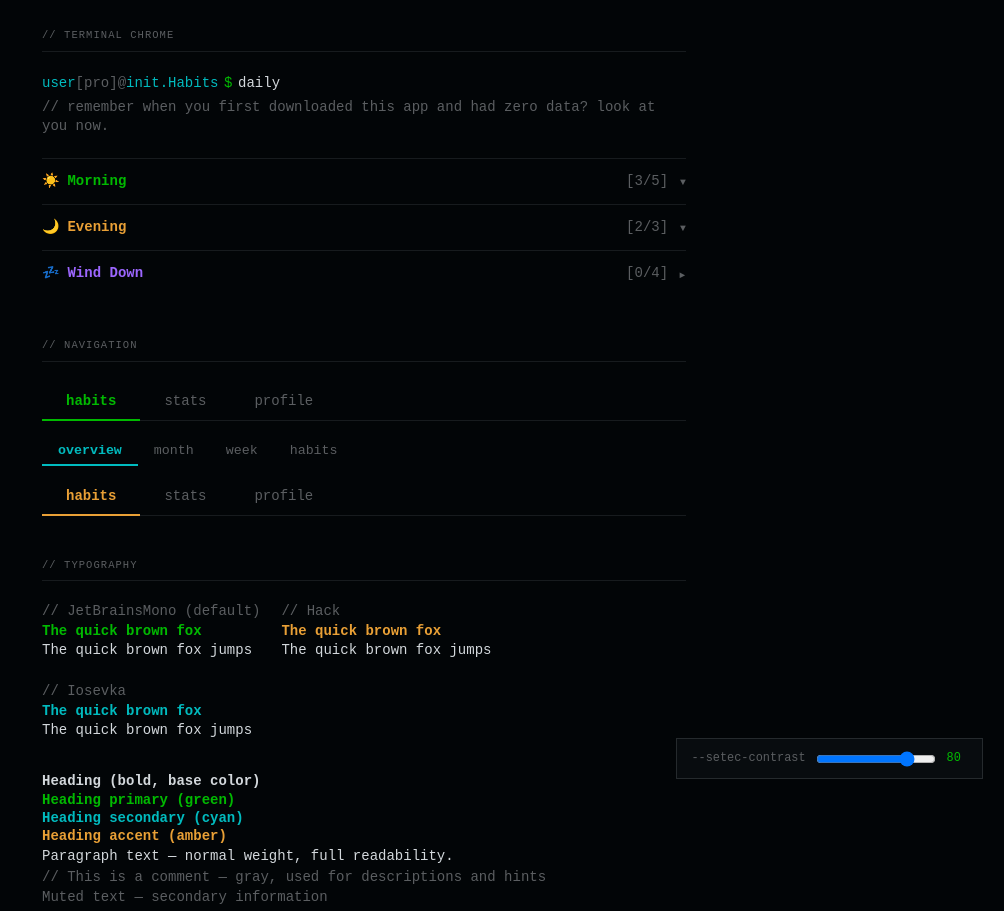
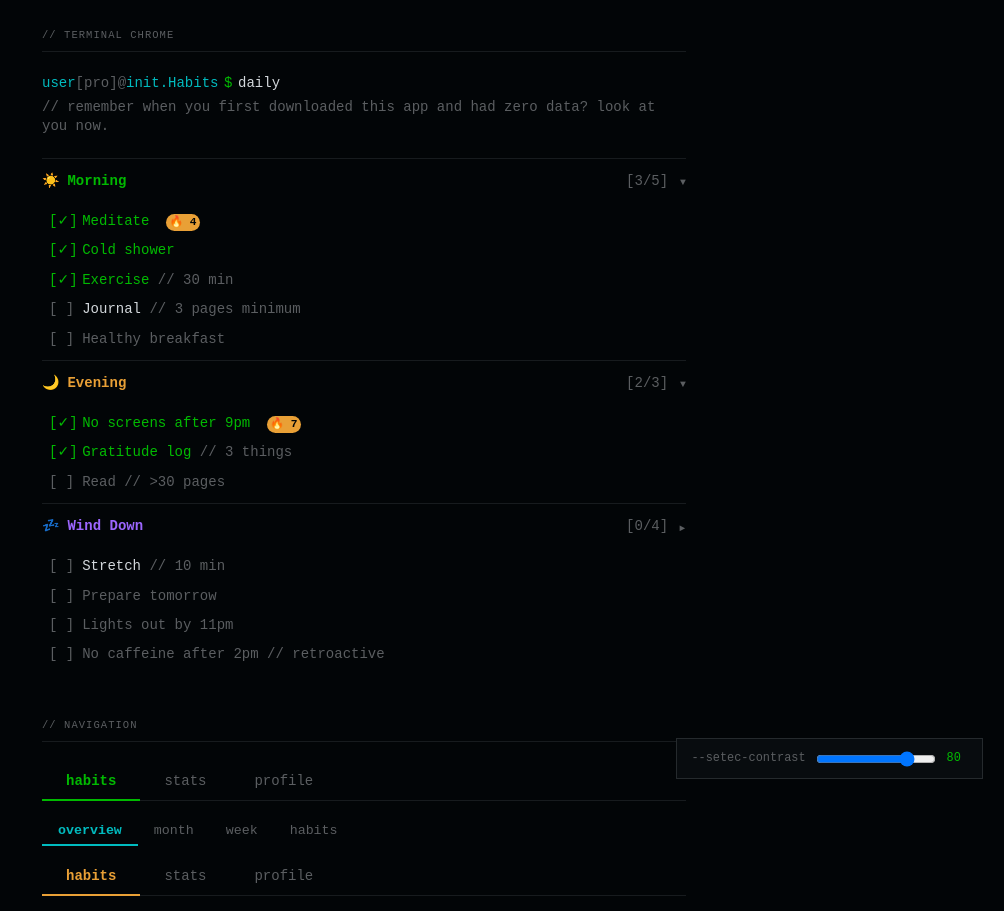
Before and after one commit to throwgoats/setec, a website: page docs/index.html in a window 1280 px wide. Shown: the top 911 px of the page, without its empty margins (276-1280 px from the left). Drawn offline with Linux system fonts and the light colour scheme; a web font is replaced by a local one.

Commit message:
demo: add checklist content to collapsible section-header bodies

```diff
--- a/docs/index.html
+++ b/docs/index.html
@@ -75,6 +75,13 @@
       <span class="section-header-chevron"></span>
     </div>
   </div>
+  <div class="section-body" style="display:flex; flex-direction:column; gap:0.6rem; padding: 0.5rem 0 0.75rem 0.5rem;">
+    <label class="checkbox is-checked"><span class="checkbox-indicator"></span><span class="checkbox-text">Meditate <span class="badge badge-accent ml-2">🔥 4</span></span></label>
+    <label class="checkbox is-checked"><span class="checkbox-indicator"></span><span class="checkbox-text text-cyan">Cold shower</span></label>
+    <label class="checkbox is-checked"><span class="checkbox-indicator"></span><span class="checkbox-text text-cyan">Exercise <span class="comment">// 30 min</span></span></label>
+    <label class="checkbox"><span class="checkbox-indicator"></span><span class="checkbox-text">Journal <span class="comment">// 3 pages minimum</span></span></label>
+    <label class="checkbox"><span class="checkbox-indicator"></span><span class="checkbox-text text-muted">Healthy breakfast</span></label>
+  </div>
 
   <div class="section-header section-header--amber">
     <div class="section-header-left">
@@ -85,6 +92,11 @@
       <span class="section-header-chevron"></span>
     </div>
   </div>
+  <div class="section-body" style="display:flex; flex-direction:column; gap:0.6rem; padding: 0.5rem 0 0.75rem 0.5rem;">
+    <label class="checkbox is-checked"><span class="checkbox-indicator"></span><span class="checkbox-text text-amber">No screens after 9pm <span class="badge badge-accent ml-2">🔥 7</span></span></label>
+    <label class="checkbox is-checked"><span class="checkbox-indicator"></span><span class="checkbox-text">Gratitude log <span class="comment">// 3 things</span></span></label>
+    <label class="checkbox"><span class="checkbox-indicator"></span><span class="checkbox-text text-muted">Read <span class="comment">// &gt;30 pages</span></span></label>
+  </div>
 
   <div class="section-header section-header--purple collapsed">
     <div class="section-header-left">
@@ -94,6 +106,12 @@
       <span class="section-header-count">0/4</span>
       <span class="section-header-chevron"></span>
     </div>
+  </div>
+  <div class="section-body" style="display:flex; flex-direction:column; gap:0.6rem; padding: 0.5rem 0 0.75rem 0.5rem;">
+    <label class="checkbox"><span class="checkbox-indicator"></span><span class="checkbox-text">Stretch <span class="comment">// 10 min</span></span></label>
+    <label class="checkbox"><span class="checkbox-indicator"></span><span class="checkbox-text text-muted">Prepare tomorrow</span></label>
+    <label class="checkbox"><span class="checkbox-indicator"></span><span class="checkbox-text text-muted">Lights out by 11pm</span></label>
+    <label class="checkbox"><span class="checkbox-indicator"></span><span class="checkbox-text text-muted">No caffeine after 2pm <span class="comment">// retroactive</span></span></label>
   </div>
 </div>
 
```
